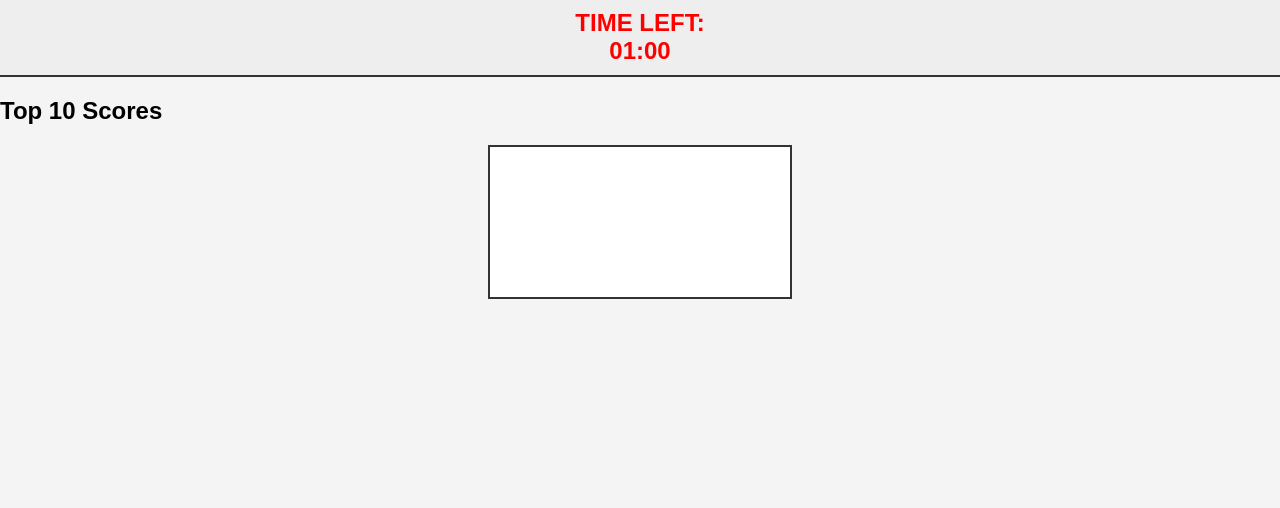
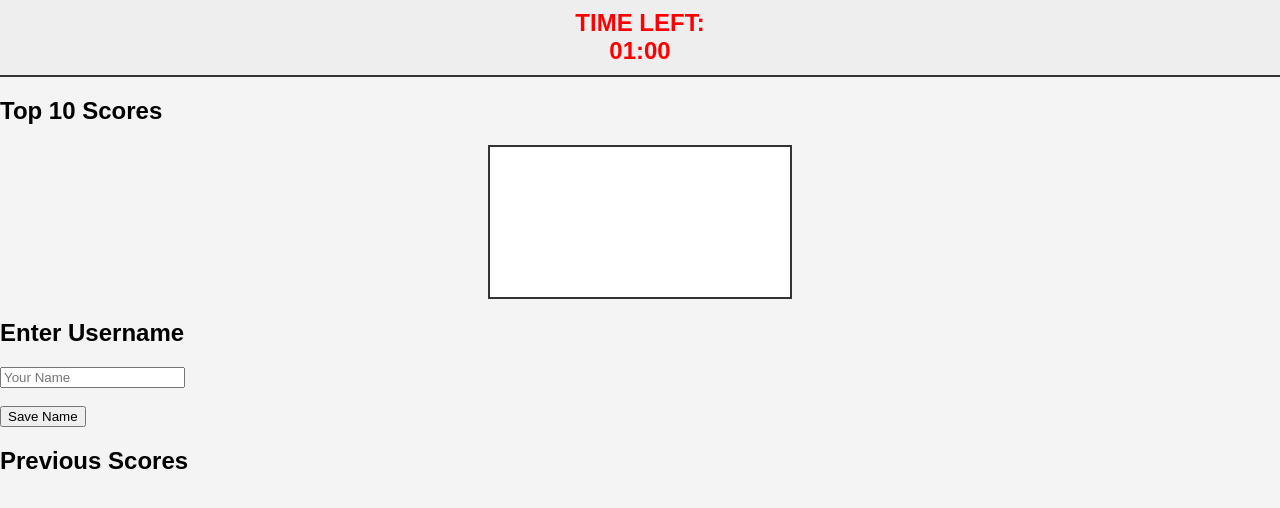
Before and after one commit to harshitptl21/CS455, a website: page index.html in a window 1280 px wide. Shown: the part 78-586 px from the top of the page. Drawn offline with Linux system fonts and the light colour scheme.

Commit message:
Added username input and user's score table

```diff
--- a/index.html
+++ b/index.html
@@ -26,6 +26,14 @@
       <canvas id="myCanvas"></canvas>
     </div>
 
+    <div class="username-input">
+      <h2>Enter Username</h2>
+      <input type="text" id="username" placeholder="Your Name"><br><br>
+      <button onclick="storeUserName()">Save Name</button>
+      <h2>Previous Scores</h2>
+      <ul id="user-score"></ul>
+    </div>
+
   </div>
 </body>
 
```
